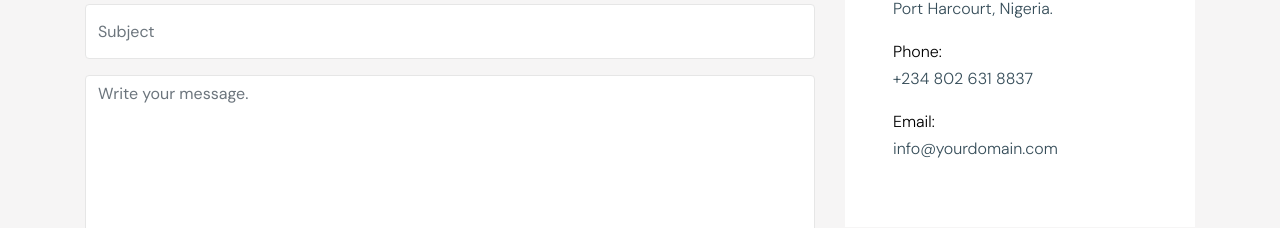
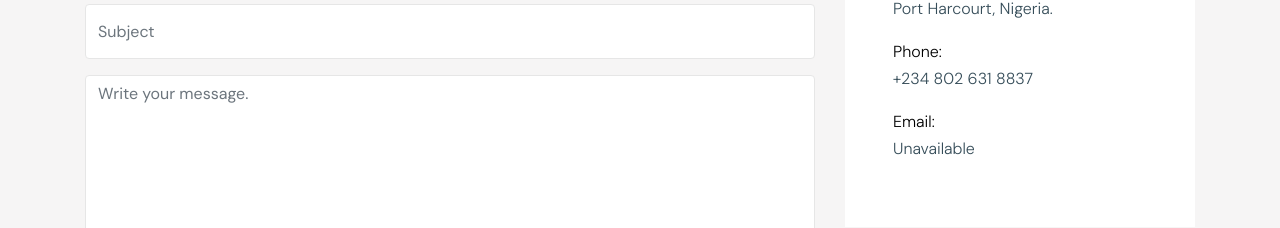
Before and after one commit to BigbrotherIG/LesCutz-master, a plain HTML site: page contact.html in a window 1280 px wide. Shown: the part 1119-1347 px from the top of the page. Drawn offline with Linux system fonts and the light colour scheme; files whose address does not match are found by name.

Commit message:
Made a change on the contact email

```diff
--- a/contact.html
+++ b/contact.html
@@ -137,7 +137,7 @@
                   <span class="d-block text-black">Address:</span>
                   <span>Port Harcourt, Nigeria.</span></li>
                 <li class="d-block mb-3"><span class="d-block text-black">Phone:</span><span>+234 802 631 8837</span></li>
-                <li class="d-block mb-3"><span class="d-block text-black">Email:</span><span>info@yourdomain.com</span></li>
+                <li class="d-block mb-3"><span class="d-block text-black">Email:</span><span>Unavailable</span></li>
               </ul>
             </div>
           </div>
```
